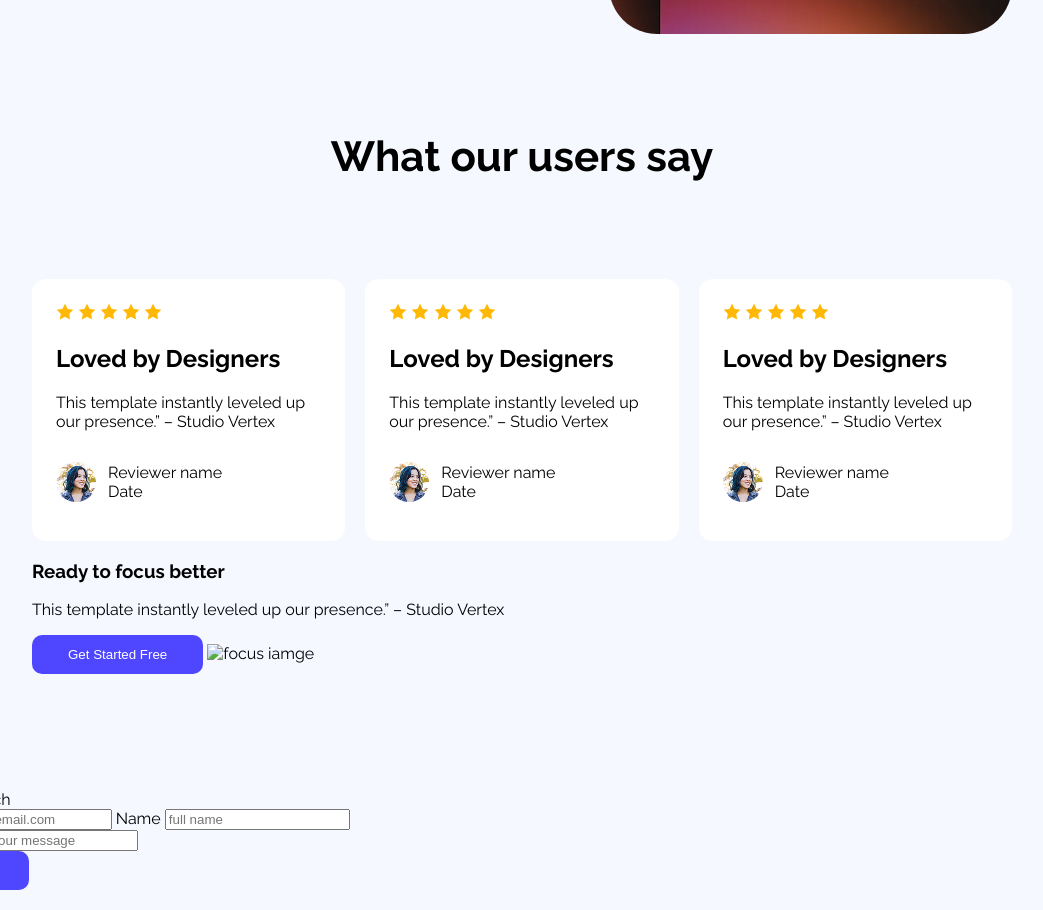
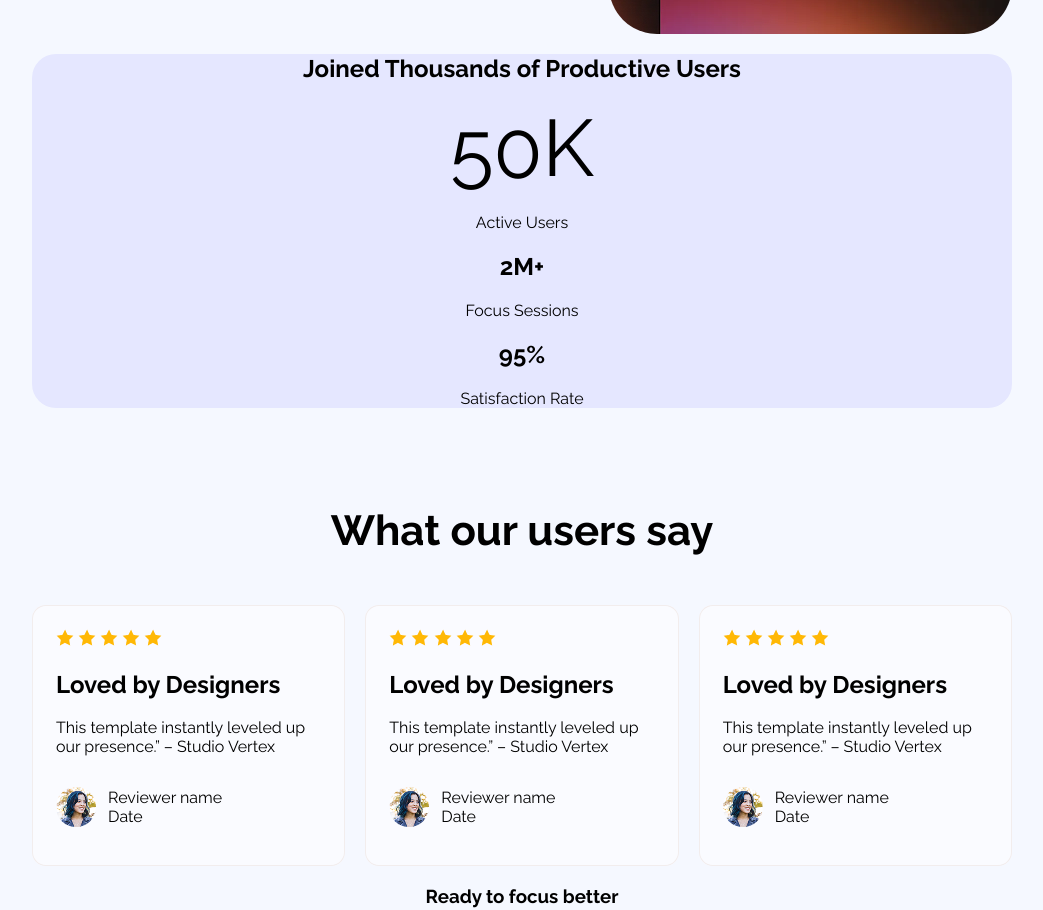
Before and after one commit to progKitty/Portfolio-Project, a plain HTML site: page index.html in a window 1280 px wide. Shown: the part 991-1901 px from the top of the page, without its empty margins (118-1161 px from the left). Drawn offline with Linux system fonts and the light colour scheme.

Commit message:
half done

```diff
--- a/index.html
+++ b/index.html
@@ -40,6 +40,30 @@
     <button class="btn-primary">Launch Live Preview</button>
 </div>
 <img src="Assets/wc-mini.png" alt="" class="action-img">
+</section>
+<section class="portfolio max-width">
+    <h1>Joined Thousands of Productive Users</h1>
+
+    <div class="portfolio-numbers">
+        <div>
+            <span class="num">50</span><span class="letter">K</span>
+            <p>Active Users</p>
+
+        </div>
+        <div>
+             <h1>2M+</h1>
+            <p>Focus Sessions</p>
+
+        </div>
+        <div>
+             <h1>95%</h1>
+            <p>Satisfaction Rate</p>
+
+        </div>
+
+
+    </div>
+
 </section>
  <section class="review max-width">
     <h6 class="review-title text-primary">What our users say</h6>
@@ -105,7 +129,7 @@
     <h3>Ready to focus better</h3>
     <p>This template instantly leveled up our presence.” – Studio Vertex</p>
     <button class="btn-primary">Get Started Free</button>
-<img src="" alt="focus iamge">
+<img src="Assets/wc-big.png" alt="focus iamge">
 
  </section>
 
--- a/styles/style.css
+++ b/styles/style.css
@@ -94,6 +94,29 @@ margin: 116px 0px;
 
 }
 
+
+
+/*portfolio*/
+.portfolio{
+  background-color: #E5E7FF;
+  border-radius: 24px;
+  text-align: center;
+
+
+}
+
+
+.num {
+  font-size: 80px;
+}
+.letter {
+  font-size: 80px;
+  position: relative;
+  top: -2px;
+}
+
+/*review*/
+
 .review{
   text-align: center;
 }
@@ -119,9 +142,11 @@ margin: 116px 0px;
 .rev{
       text-align: left;
     padding: 24px;
-    background: white;
+    background-color: #FFFFFF80;
     background-size: cover;
     border-radius: 14px;
+
+    box-shadow:inset 0 0 0 1px #F2EDED;
 
 }
 .rev-text{
@@ -137,4 +162,21 @@ margin: 116px 0px;
     gap: 12px;
 
 }
+.review-title{
+  margin-bottom:50px;
+}
+
+
+/*focus*/
+
+.focus{
+  text-align: center;
+}
+.focus img{
+  border-radius: 48px;
+}
+/* .focus button{
+  display: block;
+  text-align: center;
+} */
 /*footer styles*/
```
